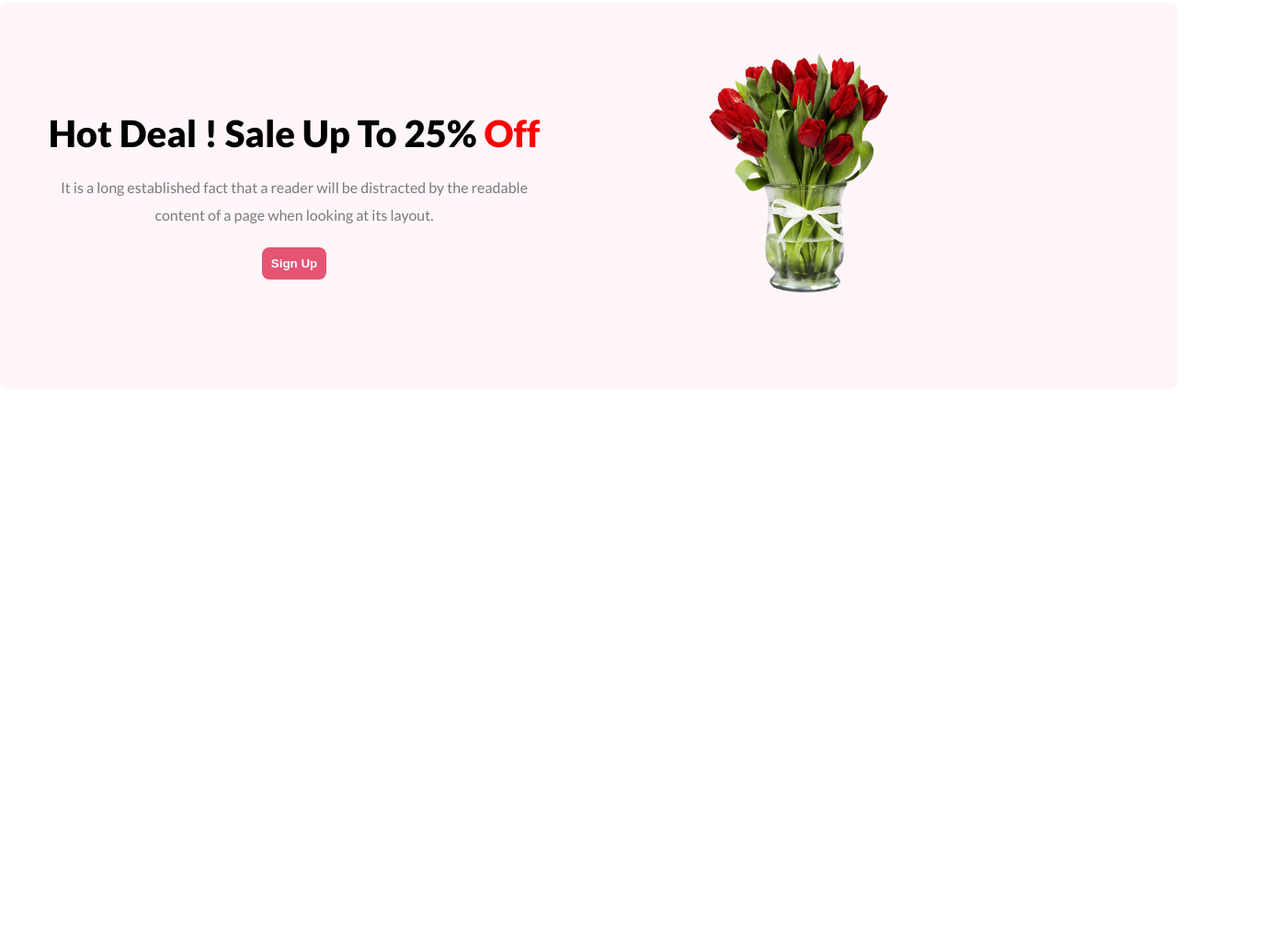
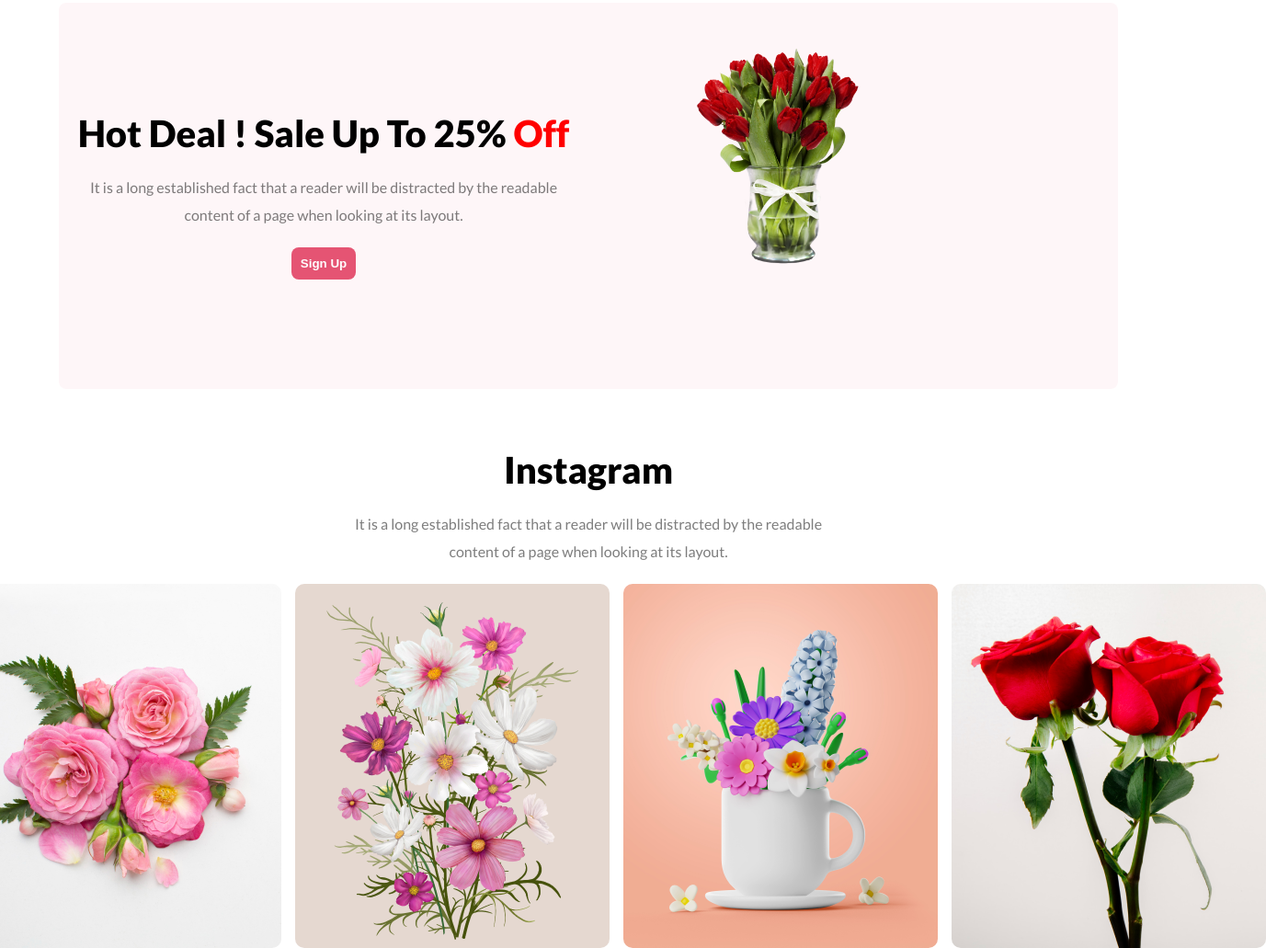
Before and after one commit to AnikDasJoy/Flower-shop, a plain HTML site: page index.html in a window 1280 px wide. Shown: the part 1721-2752 px from the top of the page at 92% size, 1377 px wide, since content can reach past the window. Before the commit the page ends 2144 px from the top, so only its background shows below. Drawn offline with Linux system fonts and the light colour scheme.

Commit message:
instagram section added

```diff
--- a/index.html
+++ b/index.html
@@ -87,8 +87,24 @@
                 <img src="Flower Asset/pngwing 8.png" alt="">
             </div>
         </section>
+
+        <section class="instagram">
+            <div class="details">
+                <h2>Instagram</h2>
+                <p class="p">It is a long established fact that a reader will be distracted by the readable<br>content
+                    of a
+                    page when looking at its
+                    layout.</p>
+            </div>
+
+            <div class="instagram-img">
+                <img src="Flower Asset/Flower 01.png" alt="">
+                <img src="Flower Asset/Rectangle 4.png" alt="">
+                <img src="Flower Asset/Rectangle 5.png" alt="">
+                <img src="Flower Asset/Rectangle 6.png" alt="">
+            </div>
+        </section>
     </main>
-
     <footer>
 
     </footer>
--- a/style.css
+++ b/style.css
@@ -161,8 +161,8 @@ body {
 }
 
 .discount {
-    margin-top: 5%;
-    width: 100%;
+    margin: 5%;
+    width: 90%;
     height: 420px;
     border-radius: 8px;
     background: rgba(229, 84, 115, 0.05);
@@ -190,3 +190,19 @@ body {
     padding-left: 10%;
     padding-top: 4%;
 }
+
+.instagram .details {
+    margin: 0 auto;
+}
+
+.instagram-img {
+    width: 1340px;
+    display: flex;
+    gap: 15px;
+    margin: 0 auto;
+    justify-content: center;
+}
+
+.instagram-img img {
+    border-radius: 10px;
+}
```
